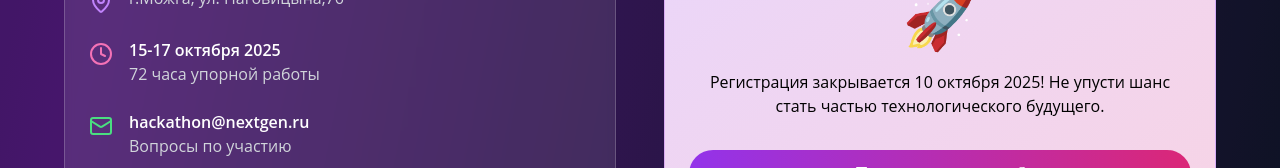
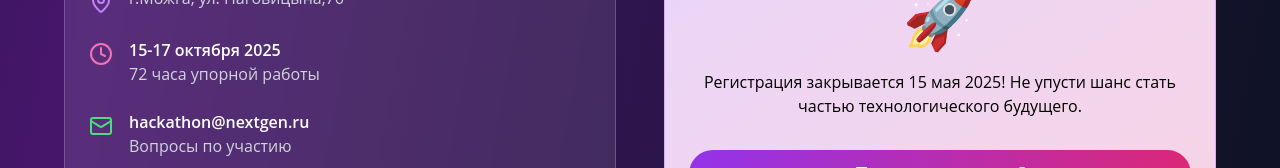
Before and after one commit to artemosipov13903-dev/nextgen-hackathon-landing, a React (Vite) app: page / in a window 1280 px wide. Shown: the part 6173-6341 px from the top of the page. Built offline with nearby package versions, Linux system fonts and the light colour scheme.

Commit message:
Обновление 1 компонентов

```diff
--- a/src/components/ContactsSection.tsx
+++ b/src/components/ContactsSection.tsx
@@ -63,9 +63,7 @@ const ContactsSection = () => {
             <CardContent className="space-y-6">
               <div className="text-center">
                 <div className="text-6xl mb-6">🚀</div>
-                <p className="mb-8 text-[#000000]">
-                  Регистрация закрывается 10 октября 2025! Не упусти шанс стать частью технологического будущего.
-                </p>
+                <p className="mb-8 text-[#000000]">Регистрация закрывается 15 мая 2025! Не упусти шанс стать частью технологического будущего.</p>
 
                 <Button
                   size="lg"
```
